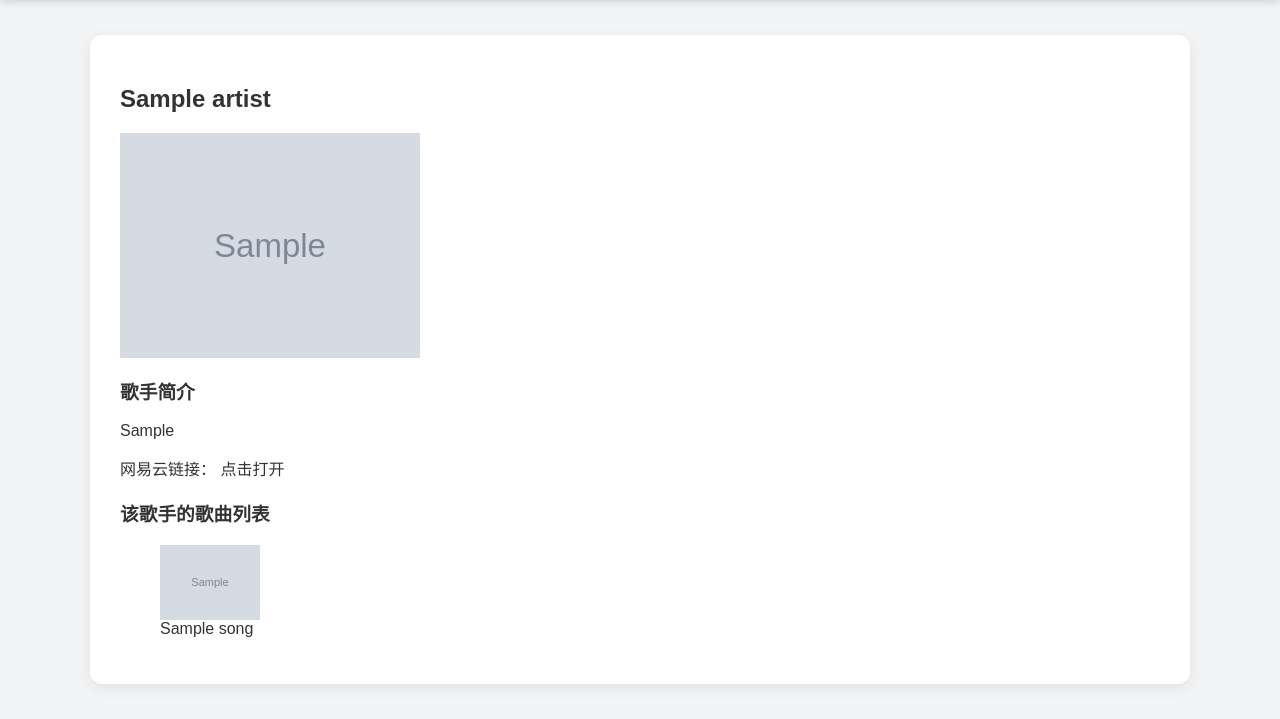
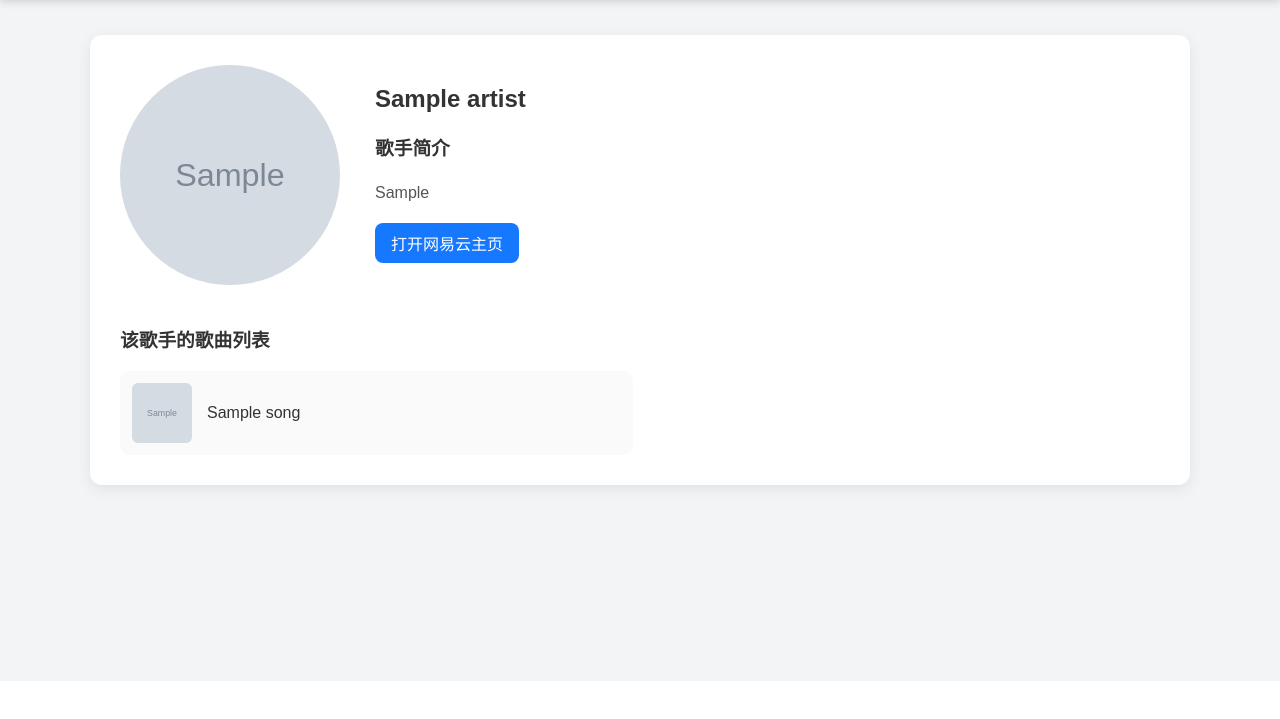
Before and after one commit to bpmfdtnljqx/Major_project_1, a Django app: template website/music/templates/artist_detail.html in a window 1280 px wide. Shown: the part 119-838 px from the top of the page. After the commit the page ends 620 px from the top, so only its background shows below. Run offline with Django 5.2, Linux system fonts and the light colour scheme; the template is opened without the code that fills it: most values are stand-ins (such as "Sample title", 1, 10 or a date in 2020); grey boxes marked "Sample" are stand-in pictures.

Commit message:
fix:优化歌手与搜索页面

```diff
--- a/website/music/static/style.css
+++ b/website/music/static/style.css
@@ -165,3 +165,143 @@ button:hover,
 
     color:#888;
 }
+/*歌手列表*/
+.artist-list {
+    display:grid;
+    grid-template-columns:
+    repeat(auto-fill,minmax(180px,1fr));
+    gap:25px;
+}
+.artist-card {
+    text-align:center;
+    background:white;
+    padding:20px;
+    border-radius:12px;
+    box-shadow:
+    0 3px 10px rgba(0,0,0,0.08);
+}
+.artist-avatar-box {
+    width:120px;
+    height:120px;
+    margin:auto;
+    overflow:hidden;
+    border-radius:50%;
+}
+.artist-avatar-box img {
+    width:100%;
+    height:100%;
+    object-fit:cover;
+}
+.artist-card h3 {
+    margin:15px 0;
+}
+/*歌手详情*/
+.artist-detail-header {
+    display:flex;
+    gap:35px;
+    align-items:flex-start;
+}
+.artist-detail-avatar-box {
+    width:220px;
+    height:220px;
+    overflow:hidden;
+    border-radius:50%;
+    flex-shrink:0;
+}
+.artist-detail-avatar {
+    width:100%;
+    height:100%;
+    object-fit:cover;
+}
+.artist-etail-info h2 {
+    font-size:30px;
+    margin-top:0;
+}
+.artist-detail-info p {
+    line-height:1.8;
+    color:#555;
+}
+.section-title {
+    margin-top:40px;
+}
+.artist-song-list {
+    display:grid;
+    grid-template-columns:
+    repeat(2,1fr);
+    gap:15px;
+}
+.artist-song-item {
+    display:flex;
+    align-items:center;
+    background:#fafafa;
+    padding:12px;
+    border-radius:10px;
+}
+.mini-cover {
+    width:60px;
+    height:60px;
+    overflow:hidden;
+    border-radius:6px;
+    margin-right:15px;
+}
+.mini-cover img {
+    width:100%;
+    height:100%;
+    object-fit:cover;
+}
+/*搜索页面*/
+.search-form {
+    margin-bottom:30px;
+}
+.search-input {
+    width:300px;
+    padding:10px 15px;
+    border:1px solid #ddd;
+    border-radius:8px;
+    font-size:16px;
+}
+.search-type {
+    margin:15px 0;
+}
+.search-type label {
+    margin-right:20px;
+}
+.search-results {
+    display:grid;
+    grid-template-columns:
+    repeat(2,1fr);
+    gap:15px;
+}
+.search-card {
+    display:flex;
+    align-items:center;
+    background:#fafafa;
+    padding:12px;
+    border-radius:10px;
+}
+.search-card a {
+    margin-left:20px;
+    font-size:18px;
+}
+.search-cover {
+    width:70px;
+    height:70px;
+    overflow:hidden;
+    border-radius:6px;
+}
+.search-cover img {
+    width:100%;
+    height:100%;
+    object-fit:cover;
+}
+.search-avatar {
+    width:70px;
+    height:70px;
+    border-radius:50%;
+    overflow:hidden;
+}
+.search-avatar img {
+    width:100%;
+    height:100%;
+    object-fit:cover;
+}
--- a/website/music/templates/artist_detail.html
+++ b/website/music/templates/artist_detail.html
@@ -3,12 +3,16 @@
     {{artist.artist_name}}
 {% endblock %}
 {% block content %}
+<div class="artist-detail-header">
+    <div class="artist-detail-avatar-box">
+        <img
+        src="{{ artist.artist_image }}"
+        class="artist-detail-avatar">
+    </div>
+    <div class="artist-detail-info">
         <h2>
             {{ artist.artist_name }}
         </h2>
-<img
-src="{{ artist.artist_image }}"
-width="300">
         <h3>
             歌手简介
         </h3>
@@ -16,26 +20,28 @@ width="300">
             {{ artist.artist_intro }}
         </p>
         {% if artist.artist_url %}
-<p>
-    网易云链接：
-    <a href="{{ artist.artist_url }}" target="_blank">
-    点击打开
+        <a class="btn"
+        href="{{ artist.artist_url }}"
+        target="_blank">
+            打开网易云主页
         </a>
-</p>
         {% endif %}
-<h3>
+    </div>
+</div>
+<h3 class="section-title">
     该歌手的歌曲列表
 </h3>
-<ul>
+<div class="artist-song-list">
 {% for song in songs %}
-    <div>
+<div class="artist-song-item">
+    <div class="mini-cover">
         <img
-    src="{{ song.cover_url }}"
-    width="100">
+        src="{{ song.cover_url }}">
+    </div>
     <a href="/song/{{ song.song_id }}/">
         {{ song.song_name }}
     </a>
 </div>
 {% endfor %}
-</ul>
+</div>
 {% endblock %}
```
Also changed, not shown: website/music/templates/artist_list.html (+20 -12 lines), website/music/templates/search.html (+22 -18 lines), website/music/static/images/default_artist.webp (added), website/music/static/images/default_song.webp (added). Lines whose indentation alone changed are shown as unchanged.
